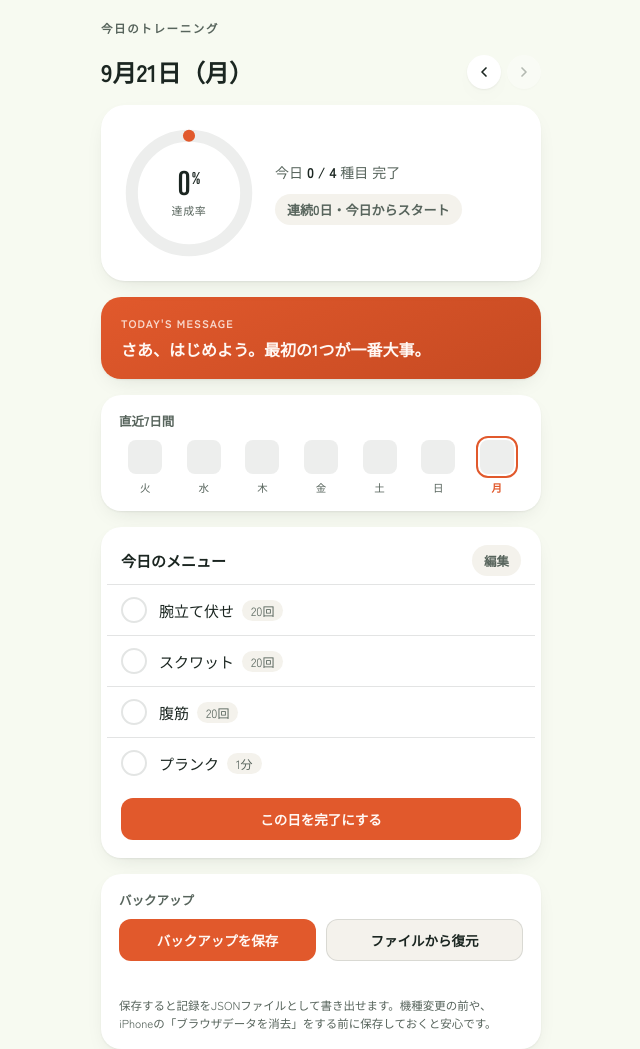
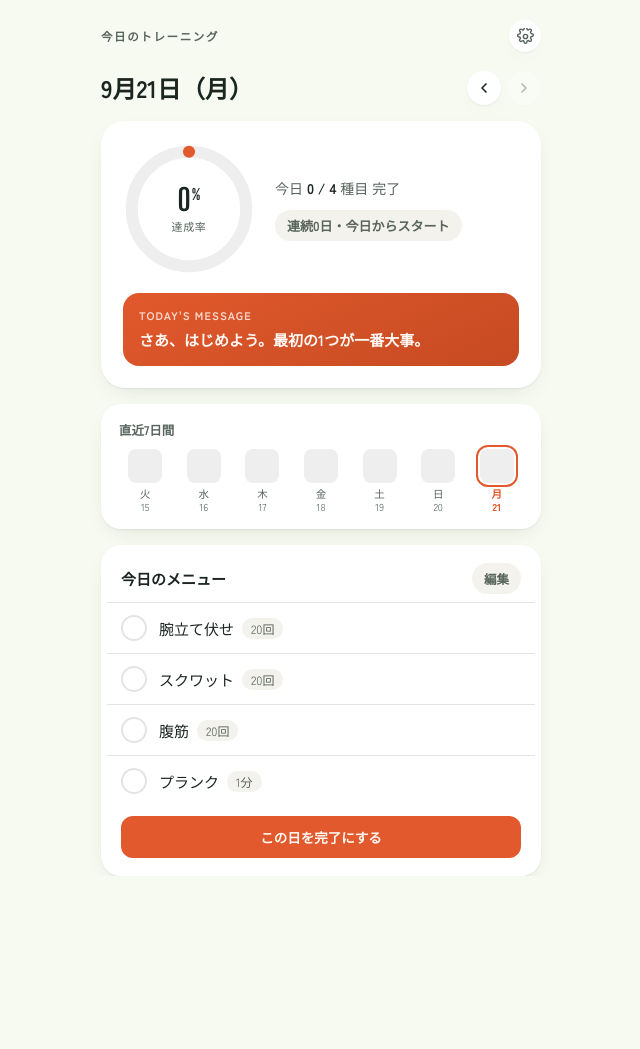
Before and after one commit to kazuchiba0903-boop/strength-tracker, a plain HTML site: page index.html in a window 1280 px wide. Shown: the whole page, without its empty margins (319-959 px from the left). After the commit the page ends 876 px from the top, so only its background shows below. Drawn offline with Linux system fonts and the light colour scheme.

Commit message:
Add files via upload

```diff
--- a/index.html
+++ b/index.html
@@ -65,6 +65,13 @@
     color:var(--ink-soft);
     font-weight:700;
   }
+  .top-row{display:flex;align-items:center;justify-content:space-between;gap:10px;}
+  .settings-btn{
+    width:32px;height:32px;border-radius:50%;border:none;flex:none;
+    background:var(--surface);box-shadow:var(--shadow);color:var(--ink-soft);
+    display:flex;align-items:center;justify-content:center;cursor:pointer;
+  }
+  .settings-btn svg{width:17px;height:17px;fill:none;stroke:currentColor;stroke-width:2;stroke-linecap:round;stroke-linejoin:round;}
   .date-row{
     display:flex;align-items:center;justify-content:space-between;gap:10px;margin-top:2px;
   }
@@ -93,12 +100,13 @@
     padding:22px;
     box-shadow:var(--shadow);
     display:flex;
-    align-items:center;
-    gap:20px;
+    flex-direction:column;
+    gap:18px;
     position:sticky;
     top:env(safe-area-inset-top, 0px);
     z-index:5;
   }
+  .ring-top{display:flex;align-items:center;gap:20px;}
   .ring-wrap{position:relative;width:132px;height:132px;flex:none;}
   .ring-wrap svg{width:100%;height:100%;transform:rotate(-90deg);}
   .ring-track{fill:none;stroke:var(--ring-track);stroke-width:11;}
@@ -128,15 +136,18 @@
   }
   .history-title{font-size:12.5px;font-weight:700;color:var(--ink-soft);margin-bottom:10px;}
   .history-row{display:flex;justify-content:space-between;gap:6px;}
-  .history-day{display:flex;flex-direction:column;align-items:center;gap:6px;flex:1;}
+  .history-day{display:flex;flex-direction:column;align-items:center;gap:5px;flex:1;}
   .history-sq{
     width:100%;aspect-ratio:1;max-width:34px;border-radius:8px;
     background:var(--ring-track);
   }
   .history-sq{cursor:pointer;}
   .history-sq.selected{outline:2px solid var(--accent);outline-offset:2px;}
-  .history-wd{font-size:10.5px;color:var(--ink-soft);}
+  .history-labels{display:flex;flex-direction:column;align-items:center;gap:1px;}
+  .history-wd{font-size:10.5px;color:var(--ink-soft);line-height:1.2;}
   .history-wd.is-today{color:var(--accent);font-weight:800;}
+  .history-date{font-size:10px;color:var(--ink-soft);line-height:1.2;font-variant-numeric:tabular-nums;}
+  .history-date.is-today{color:var(--accent);font-weight:800;}
 
   .list-card{
     background:var(--surface);border-radius:20px;padding:6px 6px 14px;box-shadow:var(--shadow);
@@ -233,19 +244,38 @@
     font-weight:700;font-size:12px;padding:8px 14px;border-radius:999px;cursor:pointer;font-family:inherit;flex:none;
   }
 
-  .motivation-card{
+  .ring-message{
     background:linear-gradient(155deg, var(--accent) 0%, var(--accent-strong) 100%);
     color:var(--accent-ink);
-    border-radius:20px;padding:18px 20px;box-shadow:var(--shadow);
+    border-radius:16px;padding:14px 16px;
   }
-  .motivation-card.complete{
+  .ring-message.complete{
     background:linear-gradient(155deg, var(--good) 0%, #1F5E46 100%);
   }
-  .motivation-eyebrow{font-size:11px;letter-spacing:.1em;text-transform:uppercase;opacity:.8;font-weight:700;}
-  .motivation-text{font-size:16px;font-weight:700;margin-top:6px;line-height:1.5;text-wrap:balance;}
+  .ring-message-eyebrow{font-size:11px;letter-spacing:.1em;text-transform:uppercase;opacity:.8;font-weight:700;}
+  .ring-message-text{font-size:15px;font-weight:700;margin-top:6px;line-height:1.5;text-wrap:balance;}
+
+  .modal-backdrop{
+    position:fixed;inset:0;background:rgba(20,24,20,0.45);
+    display:flex;align-items:flex-end;justify-content:center;z-index:50;
+    padding:0 16px;
+  }
+  .modal-sheet{
+    width:100%;max-width:440px;background:var(--surface);
+    border-radius:20px 20px 0 0;padding:20px;
+    padding-bottom:calc(20px + env(safe-area-inset-bottom, 0px));
+    box-shadow:0 -8px 30px rgba(0,0,0,0.2);
+  }
+  .modal-head{display:flex;align-items:center;justify-content:space-between;margin-bottom:16px;}
+  .modal-title{font-size:16px;font-weight:700;}
+  .modal-close{
+    width:30px;height:30px;border-radius:50%;border:none;flex:none;
+    background:var(--surface-2);color:var(--ink-soft);cursor:pointer;
+    display:flex;align-items:center;justify-content:center;
+  }
+  .modal-close svg{width:14px;height:14px;fill:none;stroke:currentColor;stroke-width:2.5;stroke-linecap:round;}
 
   .backup-card{
-    background:var(--surface);border-radius:20px;padding:16px 18px;box-shadow:var(--shadow);
     display:flex;flex-direction:column;gap:10px;
   }
   .backup-title{font-size:12.5px;font-weight:700;color:var(--ink-soft);}
@@ -311,6 +341,7 @@
   var state = loadState();
   var editMode = false;
   var viewDate = new Date();
+  var settingsOpen = false;
   var backupStatus = { text: '', kind: '' };
   var backupStatusTimer = null;
 
@@ -376,6 +407,8 @@
   var ICON_X = '<svg viewBox="0 0 24 24" fill="none" stroke-width="2.5" stroke-linecap="round"><path d="M6 6l12 12M18 6L6 18"/></svg>';
   var ICON_CHEV_LEFT = '<svg viewBox="0 0 24 24"><path d="M15 6l-6 6 6 6"/></svg>';
   var ICON_CHEV_RIGHT = '<svg viewBox="0 0 24 24"><path d="M9 6l6 6-6 6"/></svg>';
+  var ICON_GEAR = '<svg viewBox="0 0 24 24"><path d="M12 15a3 3 0 1 0 0-6 3 3 0 0 0 0 6z"/><path d="M19.4 13.5a1.7 1.7 0 0 0 .34 1.87l.06.06a2 2 0 1 1-2.83 2.83l-.06-.06a1.7 1.7 0 0 0-1.87-.34 1.7 1.7 0 0 0-1.04 1.56V19.6a2 2 0 1 1-4 0v-.09A1.7 1.7 0 0 0 8.96 18a1.7 1.7 0 0 0-1.87.34l-.06.06a2 2 0 1 1-2.83-2.83l.06-.06a1.7 1.7 0 0 0 .34-1.87 1.7 1.7 0 0 0-1.56-1.04H2.9a2 2 0 1 1 0-4h.09A1.7 1.7 0 0 0 4.6 6.96a1.7 1.7 0 0 0-.34-1.87l-.06-.06a2 2 0 1 1 2.83-2.83l.06.06A1.7 1.7 0 0 0 9 2.6a1.7 1.7 0 0 0 1.04-1.56V.9a2 2 0 1 1 4 0v.09A1.7 1.7 0 0 0 15 2.6a1.7 1.7 0 0 0 1.87-.34l.06-.06a2 2 0 1 1 2.83 2.83l-.06.06a1.7 1.7 0 0 0-.34 1.87c.27.63.86 1.04 1.56 1.04h.09a2 2 0 1 1 0 4h-.09a1.7 1.7 0 0 0-1.56 1.04z"/></svg>';
+  var ICON_CLOSE = '<svg viewBox="0 0 24 24"><path d="M6 6l12 12M18 6L6 18"/></svg>';
 
   function escapeHtml(s){
     return String(s).replace(/[&<>"']/g, function(c){
@@ -393,8 +426,10 @@
     var streak = computeStreak();
     var pct = Math.round(rate*100);
     var label = isViewingToday() ? '今日' : fmtDateJP(viewDate).replace(/（.）/,'');
+    var m = pickMessage(rate, key);
     return (
       '<div class="ring-card">' +
+        '<div class="ring-top">' +
           '<div class="ring-wrap">' +
             '<svg viewBox="0 0 120 120">' +
               '<circle class="ring-track" cx="60" cy="60" r="52"></circle>' +
@@ -411,6 +446,11 @@
             '<div class="streak-pill' + (streak===0?' zero':'') + '">' + (streak>0?ICON_FLAME:'') +
               (streak>0 ? streak + '日連続達成' : '連続0日・今日からスタート') +
             '</div>' +
+          '</div>' +
+        '</div>' +
+        '<div class="ring-message' + (m.complete?' complete':'') + '">' +
+          '<div class="ring-message-eyebrow">Today\'s Message</div>' +
+          '<div class="ring-message-text">' + escapeHtml(m.text) + '</div>' +
         '</div>' +
       '</div>'
     );
@@ -439,7 +479,10 @@
       return (
         '<div class="history-day">' +
           '<div class="history-sq' + (isSelected?' selected':'') + '" data-jump-date="' + key + '" style="background:' + bg + '" title="' + (d.getMonth()+1) + '/' + d.getDate() + '"></div>' +
+          '<div class="history-labels">' +
             '<div class="history-wd' + (isRealToday?' is-today':'') + '">' + WD[d.getDay()] + '</div>' +
+            '<div class="history-date' + (isRealToday?' is-today':'') + '">' + d.getDate() + '</div>' +
+          '</div>' +
         '</div>'
       );
     }).join('');
@@ -517,21 +560,16 @@
     );
   }
 
-  function motivationSection(){
-    var key = dateKey(viewDate);
-    var rate = rateFor(key);
-    var m = pickMessage(rate, key);
-    return (
-      '<div class="motivation-card' + (m.complete?' complete':'') + '">' +
-        '<div class="motivation-eyebrow">Today\'s Message</div>' +
-        '<div class="motivation-text">' + escapeHtml(m.text) + '</div>' +
-      '</div>'
-    );
-  }
-
-  function backupSection(){
+  function settingsModal(){
+    if(!settingsOpen) return '';
     var statusClass = backupStatus.kind === 'ok' ? ' ok' : backupStatus.kind === 'err' ? ' err' : '';
     return (
+      '<div class="modal-backdrop" id="settings-backdrop">' +
+        '<div class="modal-sheet">' +
+          '<div class="modal-head">' +
+            '<div class="modal-title">設定</div>' +
+            '<button class="modal-close" id="settings-close-btn" aria-label="閉じる">' + ICON_CLOSE + '</button>' +
+          '</div>' +
           '<div class="backup-card">' +
             '<div class="backup-title">バックアップ</div>' +
             '<div class="backup-buttons">' +
@@ -540,6 +578,8 @@
             '</div>' +
             '<div class="backup-status' + statusClass + '">' + escapeHtml(backupStatus.text) + '</div>' +
             '<div class="backup-hint">保存すると記録をJSONファイルとして書き出せます。機種変更の前や、iPhoneの「ブラウザデータを消去」をする前に保存しておくと安心です。</div>' +
+          '</div>' +
+        '</div>' +
       '</div>'
     );
   }
@@ -547,7 +587,10 @@
   function appInnerHtml(){
     var isToday = isViewingToday();
     return (
+      '<div class="top-row">' +
         '<div class="eyebrow">' + (isToday ? '今日のトレーニング' : '過去の記録を編集中') + '</div>' +
+        '<button class="settings-btn" id="settings-btn" aria-label="設定">' + ICON_GEAR + '</button>' +
+      '</div>' +
       '<div class="date-row">' +
         '<div class="date-heading">' + fmtDateJP(viewDate) + '</div>' +
         '<div class="date-nav">' +
@@ -557,10 +600,9 @@
         '</div>' +
       '</div>' +
       ringSection() +
-      motivationSection() +
       historySection() +
       listSection() +
-      backupSection()
+      settingsModal()
     );
   }
 
@@ -732,6 +774,16 @@
     if(lockBtn) lockBtn.addEventListener('click', lockDay);
     var unlockBtn = document.getElementById('unlock-btn');
     if(unlockBtn) unlockBtn.addEventListener('click', unlockDay);
+    var settingsBtn = document.getElementById('settings-btn');
+    if(settingsBtn) settingsBtn.addEventListener('click', function(){ settingsOpen = true; paint(); });
+    var settingsCloseBtn = document.getElementById('settings-close-btn');
+    if(settingsCloseBtn) settingsCloseBtn.addEventListener('click', function(){ settingsOpen = false; paint(); });
+    var settingsBackdrop = document.getElementById('settings-backdrop');
+    if(settingsBackdrop){
+      settingsBackdrop.addEventListener('click', function(e){
+        if(e.target === settingsBackdrop){ settingsOpen = false; paint(); }
+      });
+    }
     var editBtn = document.getElementById('edit-toggle-btn');
     if(editBtn){
       editBtn.addEventListener('click', function(){ editMode = !editMode; paint(); });
```
Lines whose indentation alone changed are shown as unchanged.
